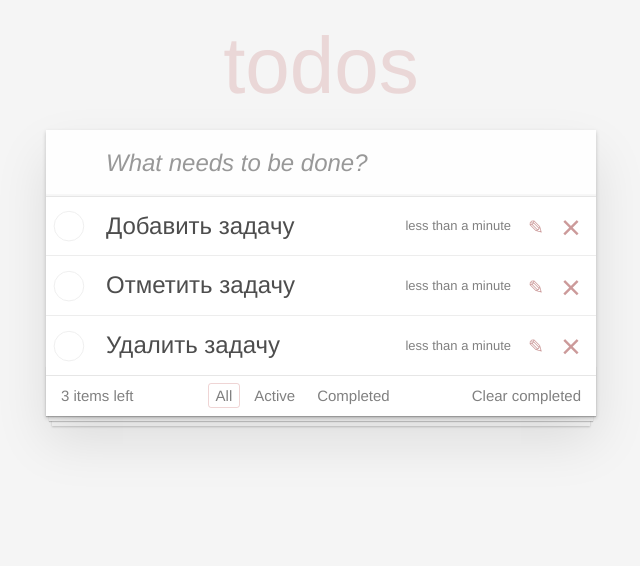
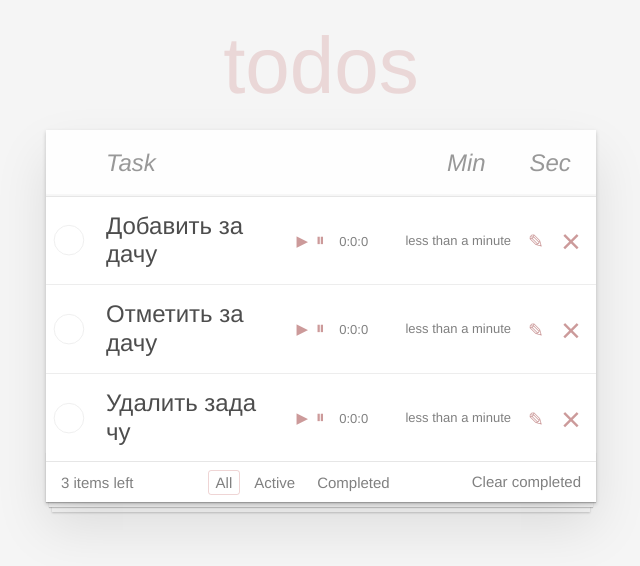
Before and after one commit to georgynogovicin/ToDo-App-for-JM, a React (Create React App) app: page / in a window 1280 px wide. Shown: the top 566 px of the page, without its empty margins (319-959 px from the left). Built offline with nearby package versions, Linux system fonts and the light colour scheme.

Commit message:
task timer feature

```diff
--- a/src/components/app/app.css
+++ b/src/components/app/app.css
@@ -49,7 +49,8 @@ body {
 	background: #fff;
 	margin: 130px 0 40px 0;
 	position: relative;
-  box-shadow: 0 2px 4px 0 rgba(0, 0, 0, 0.2), 0 25px 50px 0 rgba(0, 0, 0, 0.1);
+	box-shadow: 0 2px 4px 0 rgba(0, 0, 0, 0.2),
+	            0 25px 50px 0 rgba(0, 0, 0, 0.1);
 }
 
 .todoapp input::-webkit-input-placeholder {
--- a/src/components/footer/footer.css
+++ b/src/components/footer/footer.css
@@ -19,6 +19,111 @@
 	left: 0;
 	height: 50px;
 	overflow: hidden;
-  box-shadow: 0 1px 1px rgba(0, 0, 0, 0.2), 0 8px 0 -3px #f6f6f6, 0 9px 1px -3px rgba(0, 0, 0, 0.2),
-    0 16px 0 -6px #f6f6f6, 0 17px 2px -6px rgba(0, 0, 0, 0.2);
+	box-shadow: 0 1px 1px rgba(0, 0, 0, 0.2),
+	            0 8px 0 -3px #f6f6f6,
+	            0 9px 1px -3px rgba(0, 0, 0, 0.2),
+	            0 16px 0 -6px #f6f6f6,
+	            0 17px 2px -6px rgba(0, 0, 0, 0.2);
 }
+
+.todo-count {
+	text-align: left;
+}
+
+.todo-count strong {
+	font-weight: 300;
+}
+
+.filters {
+	margin: 0;
+	padding: 0;
+	list-style: none;
+	right: 0;
+	left: 0;
+}
+
+.filters li {
+	display: inline;
+	cursor: default;
+}
+
+.filters li button {
+	display: inline-block;
+	color: inherit;
+	margin: 3px;
+	padding: 3px 7px;
+	text-decoration: none;
+	border: 1px solid transparent;
+	border-radius: 3px;
+}
+
+.filters li button:not(.selected) {
+	cursor: pointer;
+}
+
+.filters li:hover button {
+	border-color: rgba(175, 47, 47, 0.1);
+}
+
+.filters li button.selected {
+	border-color: rgba(175, 47, 47, 0.2);
+}
+
+.clear-completed,
+html .clear-completed:active {
+	position: relative;
+	line-height: 20px;
+	text-decoration: none;
+	cursor: pointer;
+}
+
+.clear-completed:hover {
+	text-decoration: underline;
+}
+
+.info {
+	margin: 65px auto 0;
+	color: #4d4d4d;
+	font-size: 11px;
+	text-shadow: 0 1px 0 rgba(255, 255, 255, 0.5);
+	text-align: center;
+}
+
+.info p {
+	line-height: 1;
+}
+
+.info a {
+	color: inherit;
+	text-decoration: none;
+	font-weight: 400;
+}
+
+.info a:hover {
+	text-decoration: underline;
+}
+
+/*
+	Hack to remove background from Mobile Safari.
+	Can't use it globally since it destroys checkboxes in Firefox
+*/
+@media screen and (-webkit-min-device-pixel-ratio:0) {
+	.toggle-all,
+	.todo-list li .toggle {
+		background: none;
+	}
+
+	.todo-list li .toggle {
+		height: 40px;
+	}
+}
+
+@media (max-width: 430px) {
+	.footer {
+		height: 50px;
+	}
+
+	.filters {
+		bottom: 10px;
+	}
+}
--- a/src/components/header/header.css
+++ b/src/components/header/header.css
@@ -1,4 +1,10 @@
+.new-todo-form {
+	display: flex;
+	margin-bottom: 0;
+}
+
 .new-todo,
+.new-todo-form .new-todo-form__timer,
 .edit {
 	position: relative;
 	margin: 0;
@@ -16,9 +22,18 @@
 	-moz-osx-font-smoothing: grayscale;
 }
 
-.new-todo {
+.new-todo, .new-todo-form .new-todo-form__timer {
 	padding: 16px 16px 16px 60px;
 	border: none;
 	background: rgba(0, 0, 0, 0.003);
-  box-shadow: inset 0 -2px 1px rgba(0, 0, 0, 0.03);
+	box-shadow: inset 0 -2px 1px rgba(0,0,0,0.03);
 }
+
+.new-todo {
+	width: 70%;
+}
+
+.new-todo-form .new-todo-form__timer {
+	width: 15%;
+	padding-left: 16px;
+}
--- a/src/components/header/header.jsx
+++ b/src/components/header/header.jsx
@@ -36,13 +36,17 @@ export default class Header extends Component {
     return (
       <header className="header">
         <h1>todos</h1>
+        <form className="new-todo-form">
           <input
             className="new-todo"
-          placeholder="What needs to be done?"
+            placeholder="Task"
             onChange={this.onLabelChange}
             onKeyDown={this.onKeyDown}
             value={label}
           />
+          <input className="new-todo-form__timer" placeholder="Min" />
+          <input className="new-todo-form__timer" placeholder="Sec" />
+        </form>
       </header>
     );
   }
--- a/src/components/task-list/task-list.css
+++ b/src/components/task-list/task-list.css
@@ -2,6 +2,38 @@
 	position: relative;
 	z-index: 2;
 	border-top: 1px solid #e6e6e6;
+}
+
+.toggle-all {
+	width: 1px;
+	height: 1px;
+	border: none; /* Mobile Safari */
+	opacity: 0;
+	position: absolute;
+	right: 100%;
+	bottom: 100%;
+}
+
+.toggle-all + label {
+	width: 60px;
+	height: 34px;
+	font-size: 0;
+	position: absolute;
+	top: -52px;
+	left: -13px;
+	-webkit-transform: rotate(90deg);
+	transform: rotate(90deg);
+}
+
+.toggle-all + label:before {
+	content: '❯';
+	font-size: 22px;
+	color: #e6e6e6;
+	padding: 10px 27px 10px 27px;
+}
+
+.toggle-all:checked + label:before {
+	color: #737373;
 }
 
 .todo-list {
@@ -76,12 +108,18 @@
 	padding: 15px 85px 15px 60px;
 }
 
-.todo-list li label .created {
+.todo-list li .view {
+	position: relative;
+}
+
+.todo-list li label .description {
 	font-size: 13px;
 	color: gray;
 }
 
-.todo-list li label .description {
+.todo-list li label .title {
+	max-width: 150px;
+	min-width: 150px;
     word-break: break-all;
 	display: block;
 	line-height: 1.2;
@@ -90,20 +128,17 @@
 	color: #4d4d4d;
 }
 
-.todo-list li.completed label .description {
+.todo-list li.completed label .title {
 	color: #cdcdcd;
 	text-decoration: line-through;
 }
 
 .todo-list li .icon {
-  position: absolute;
-  top: 0;
-  bottom: -3px;
 	width: 30px;
 	height: 40px;
 	font-size: 34px;
 	color: #cc9a9a;
-  margin: auto 0 11px;
+	margin: auto 0;
 	transition: color 0.2s ease-out;
 	cursor: pointer;
 }
@@ -113,6 +148,9 @@
 }
 
 .todo-list li .icon-destroy {
+	position: absolute;
+	top: 0;
+	bottom: -3px;
 	right: 10px;
 }
 
@@ -121,12 +159,34 @@
 }
 
 .todo-list li .icon-edit {
+	position: absolute;
+	top: 0;
+	bottom: -3px;
 	font-size: 19px;
 	right: 45px;
 }
 
 .todo-list li .icon-edit:after {
 	content: '✎';
+}
+
+.todo-list li .icon-pause,
+.todo-list li .icon-play {
+	font-size: 18px;
+	width: 18px;
+	height: 18px;
+}
+
+.todo-list li .icon-play {
+	font-size: 15px;
+}
+
+.icon-pause:after {
+	content: '⏸';
+}
+
+.icon-play:after {
+	content: '▶';
 }
 
 .todo-list li .edit {
@@ -136,3 +196,7 @@
 .todo-list li.editing:last-child {
 	margin-bottom: -1px;
 }
+
+.timer {
+    margin-left: 10px;
+}
--- /dev/null
+++ b/src/components/task-timer/index.js
@@ -0,0 +1,3 @@
+import TaskTimer from './task-timer';
+
+export default TaskTimer;
--- /dev/null
+++ b/src/components/task-timer/task-timer.jsx
@@ -0,0 +1,53 @@
+import React, { Component } from 'react';
+
+import './task-timer.css';
+
+export default class TaskTimer extends Component {
+  state = {
+    timer: 0,
+    timerStatus: false,
+  };
+
+  componentWillUnmount() {
+    clearInterval(this.timerID);
+  }
+
+  timer() {
+    this.setState(({ timer }) => {
+      return {
+        timer: timer + 1,
+      };
+    });
+  }
+
+  timerOn() {
+    const { timerStatus } = this.state;
+
+    if (!timerStatus) {
+      this.timerID = setInterval(() => this.timer(), 1000);
+      this.setState({
+        timerStatus: true,
+      });
+    }
+  }
+
+  timerOff() {
+    clearInterval(this.timerID);
+    this.setState({
+      timerStatus: false,
+    });
+  }
+
+  render() {
+    const { timer } = this.state;
+    return (
+      <span className="description">
+        <button type="button" className="icon icon-play" aria-label="play" onClick={() => this.timerOn()} />
+        <button type="button" className="icon icon-pause" aria-label="pause" onClick={() => this.timerOff()} />
+        <span className="timer">{`${Math.trunc((timer / 60 / 60) % 60)}:${Math.trunc((timer / 60) % 60)}:${
+          timer % 60
+        }`}</span>
+      </span>
+    );
+  }
+}
--- a/src/components/task/task.jsx
+++ b/src/components/task/task.jsx
@@ -1,6 +1,7 @@
 import React from 'react';
 import { formatDistanceToNow } from 'date-fns';
 import PropTypes from 'prop-types';
+import TaskTimer from '../task-timer';
 import './task.css';
 
 const classNames = require('classnames');
@@ -17,8 +18,9 @@ const Task = ({ label, addingDate, id, done, editing, itemDestroy, onToggleDone,
       <div className="view">
         <input className="toggle" type="checkbox" checked={done} onClick={() => onToggleDone(id)} />
         <label>
-          <span className="description">{label}</span>
-          <span className="created">{formatDistanceToNow(addingDate)}</span>
+          <span className="title">{label}</span>
+          <TaskTimer />
+          <span className="description">{formatDistanceToNow(addingDate)}</span>
         </label>
         <button type="button" aria-label="Edit" className="icon icon-edit" onClick={() => itemEdit(id)} />
         <button type="button" aria-label="Delete" className="icon icon-destroy" onClick={() => itemDestroy(id)} />
```
Also changed, not shown: src/components/task-timer/task-timer.css (added). Lines whose indentation alone changed are shown as unchanged.
